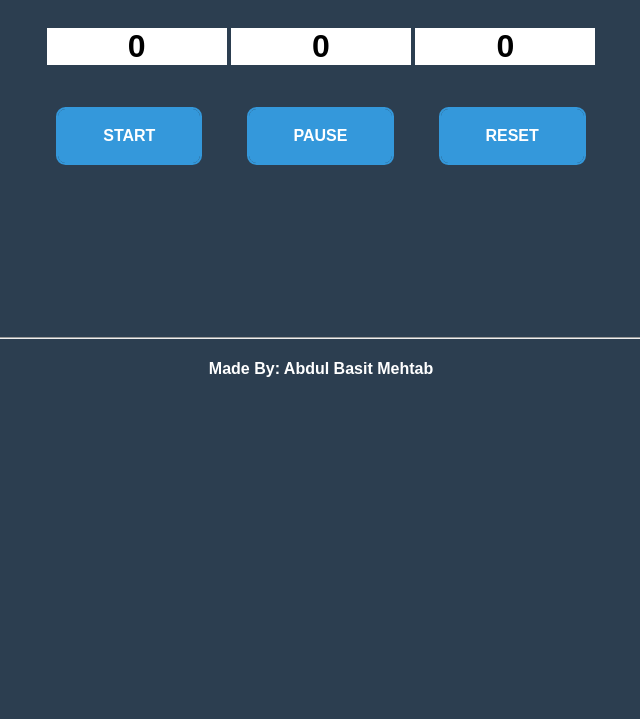
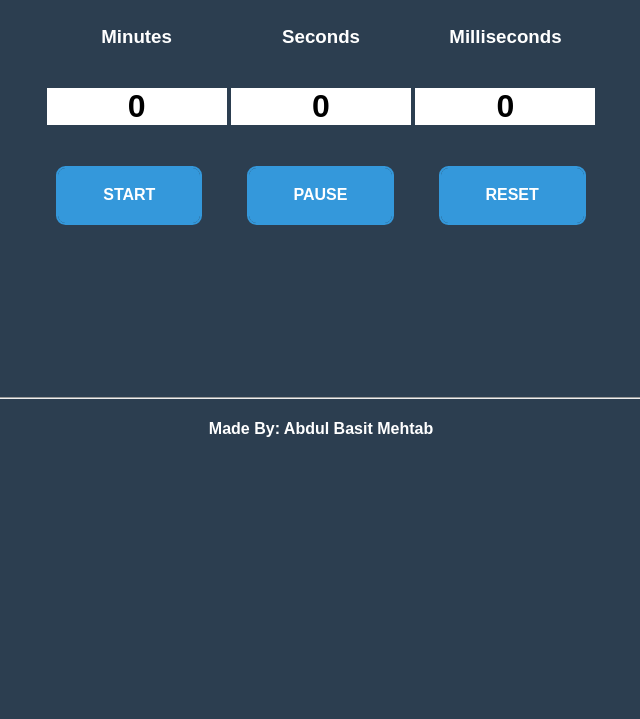
Before and after one commit to abdulbasit1993/Stopwatch-WebApp, a plain HTML site: page index.html in a window 1280 px wide. Shown: the part 81-800 px from the top of the page, without its empty margins (319-959 px from the left). Drawn offline with Linux system fonts and the light colour scheme.

Commit message:
Added a few UI tweaks

```diff
--- a/index.html
+++ b/index.html
@@ -11,6 +11,12 @@
 
     <div>
         <h1>Stop Watch</h1>
+    </div>
+
+    <div>
+        <h3>Minutes</h3>
+        <h3>Seconds</h3>
+        <h3>Milliseconds</h3>
     </div>
 
     <div>
--- a/style.css
+++ b/style.css
@@ -9,6 +9,12 @@ h1 {
     display: inline-block;
     width: 180px;
     background-color: #fff;
+}
+
+h3 {
+    color: #fff;
+    display: inline-block;
+    width: 180px;
 }
 
 .credits {
```
